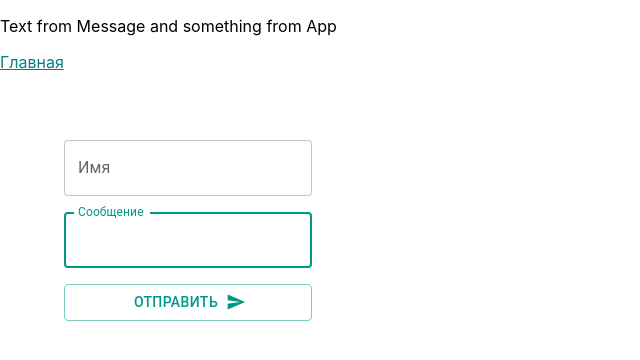
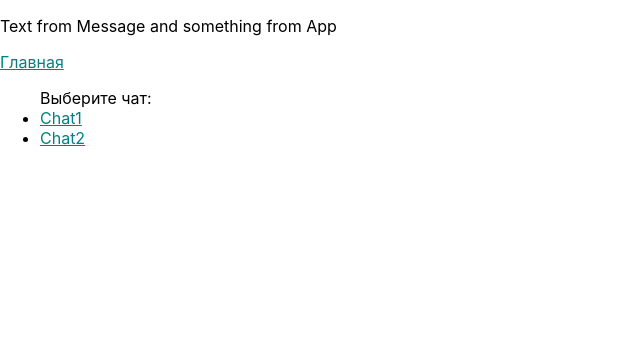
Before and after one commit to Otter-git/React-git, a React (Create React App) app in the folder first-app/: page /chats in a window 1280 px wide. Shown: the top 360 px of the page, without its empty margins (0-640 px from the left). Built offline with nearby package versions, Linux system fonts and the light colour scheme.

Commit message:
homework point 3

```diff
--- a/first-app/src/App.js
+++ b/first-app/src/App.js
@@ -1,22 +1,13 @@
-import { useState, useEffect } from "react";
-import Container from "@mui/material/Container";
-import { ThemeProvider, createTheme } from "@mui/material/styles";
-import { teal } from '@mui/material/colors';
-import { deepOrange } from '@mui/material/colors';
 import Message from './Message';
 import './App.css';
-import { Routes, Route, Link, NavLink } from 'react-router-dom';
+import { Routes, Route} from 'react-router-dom';
 import Home from "./pages/Home";
 import Chats from "./pages/Chats";
 import Profile from "./pages/Profile";
 import CustomLink from "./components/CustomLink";
+import ChatsList from "./pages/ChatsList";
+import NotFound from './pages/NotFound';
 
-const theme = createTheme({
-  palette: {
-    primary: teal,
-    secondary: deepOrange,
-  }
-})
 
 function App() {
   const newText = 'and something from App';
@@ -31,7 +22,9 @@ function App() {
       <Routes>
         <Route path={'/'} element={<Home />} />
         <Route path={'/profile'} element={<Profile />} />
-        <Route path={'/chats'} element={<Chats />} />
+        <Route path={'/chats/:chatId'} element={<Chats />} />
+        <Route path={'/chats'} element={<ChatsList />} />
+        <Route path={'*'} element={<NotFound />} />
       </Routes>
     </>
   )
--- a/first-app/src/pages/Chats.js
+++ b/first-app/src/pages/Chats.js
@@ -1,18 +1,18 @@
-import { useState, useEffect } from "react";
+import { useState, useEffect, useMemo } from "react";
+import { useParams } from "react-router-dom";
 import TextField from "@mui/material/TextField";
 import Button from "@mui/material/Button";
 import Box from "@mui/material/Box";
 import SendIcon from "@mui/icons-material/Send";
 import Container from "@mui/material/Container";
 import List from '@mui/material/List';
+import { ThemeProvider, createTheme } from "@mui/material/styles";
+import { teal } from '@mui/material/colors';
+import { deepOrange } from '@mui/material/colors';
 import ListItem from '@mui/material/ListItem';
 import ListItemText from '@mui/material/ListItemText';
 import CommentIcon from '@mui/icons-material/Comment';
 import IconButton from '@mui/material/IconButton';
-import { ThemeProvider, createTheme } from "@mui/material/styles";
-import { teal } from '@mui/material/colors';
-import { deepOrange } from '@mui/material/colors';
-
 
 const theme = createTheme({
   palette: {
@@ -24,18 +24,34 @@ const theme = createTheme({
 
 function Chats() {
     const [count, setCount] = useState(0);
-    const [messageList, setMessageList] = useState([]);
-    const [chatList, setChatList] = useState([]);
+    const [chats, setChats] = useState({
+        id1: {
+            name: "Chat1",
+            messages: [],
+            },
+        id2: {
+            name: "Chat2",
+            messages: [],
+            },
+    });
+    const { chatId } = useParams();
+
+    const showWrongParam = () => {
+        if (!(chatId in chats)) {
+            window.location.href = "/notfound";
+        }
+    }
 
     const updateCount = () => {
         setCount(count + 1);
     }
 
-    const updateMessageList = (event) => {
+    const updateChatList = (event) => {
         event.preventDefault();
-        if (event.target.author.value != 'BOT') {
-            setMessageList([...messageList, {"id": count, "author": event.target.author.value, "text": event.target.text.value}]);
-            setChatList([...chatList, {"id": count, "name": event.target.author.value}]);
+        if (event.target.author.value != 'BOT' && event.target.author.value != '') {
+            setChats({...chats, [chatId]: {...chats[chatId],
+                messages: [...chats[chatId].messages, {"id": count, "author": event.target.author.value, "text": event.target.text.value}]
+            }});
             updateCount();
             event.target.text.focus();
         } else {
@@ -43,37 +59,40 @@ function Chats() {
         };
     };
 
+    useMemo(() => {
+        showWrongParam();
+    });
+
     useEffect(() => {
         setTimeout (() => {
-            if (messageList.length != 0 && messageList.slice(-1)[0].author != 'BOT'){
-            setMessageList([...messageList, {"id": count, "author": "BOT", "text": "Ваше обращение принято"}]);
+            if (chats[chatId].messages.length != 0 && chats[chatId].messages.slice(-1)[0].author != 'BOT'){
+                setChats({...chats, [chatId]: {...chats[chatId],
+                    messages: [...chats[chatId].messages, {"id": count, "author": "BOT", "text": "Ваше обращение принято"}]
+                }});
             updateCount();
             }
         }, 2000);
-    }, [messageList]);
+    }, [chats[chatId].messages]);
 
     return (
         <ThemeProvider theme={theme}>
             <Container sx={{ display: 'flex', justifyContent: 'space-between', alignItems: 'center'}}>
-                <Box component="form" noValidate onSubmit={updateMessageList} mt={6}>
+                <List sx={{ width: '100%', maxWidth: 360, bgcolor: 'teal' }}>
+                        <ListItem
+                            disableGutters
+                            secondaryAction={<IconButton aria-label="comment"><CommentIcon />
+                            </IconButton>
+                            }>
+                            <ListItemText primary={`Вы находитесь в ${chats[chatId].name}`}/>
+                        </ListItem>
+                </List>
+                <Box component="form" noValidate onSubmit={updateChatList} mt={6}>
                     <TextField label="Имя" name="author" sx={{ mb: 2 }}/>
                     <TextField label="Сообщение" name="text" autoFocus={true} sx={{ mb: 2 }}/>
                     <Button variant="outlined" type="submit" endIcon={<SendIcon />} sx={{ mb: 6 }}>Отправить</Button>
                 </Box>
-                <List sx={{ width: '100%', maxWidth: 360, bgcolor: 'background.paper' }}>
-                    {chatList.map((item) => (
-                        <ListItem
-                            key={item.id}
-                            disableGutters
-                            secondaryAction={<IconButton aria-label="comment"><CommentIcon />
-                            </IconButton>
-                            }>
-                            <ListItemText primary={`Диалог с ${item.name}`}/>
-                        </ListItem>
-                    ))}
-                </List>
                 <div className="mesList">
-                    {messageList.map((item) => {
+                    {chats[chatId].messages.map((item) => {
                         return(
                             <div className="mesItem" key={item.id}>
                             <strong>{item.author}:</strong> {item.text}
--- /dev/null
+++ b/first-app/src/pages/ChatsList.js
@@ -0,0 +1,20 @@
+import CustomLink from "../components/CustomLink";
+
+
+
+function ChatsList() {
+    return (
+        <div>
+            <ul>Выберите чат:
+                <li>
+                    <CustomLink to="/chats/id1">Chat1</CustomLink>
+                </li>
+                <li>
+                    <CustomLink to="/chats/id2">Chat2</CustomLink>
+                </li>
+            </ul>
+        </div>
+    );
+}
+
+export default ChatsList;
--- /dev/null
+++ b/first-app/src/pages/NotFound.js
@@ -0,0 +1,14 @@
+import CustomLink from "../components/CustomLink";
+
+
+
+function NotFound() {
+    return (
+        <div>
+            <p>Страница не найдена.</p>
+            <CustomLink to="/">Вернуться на Главную</CustomLink>
+        </div>
+    );
+}
+
+export default NotFound;
```
